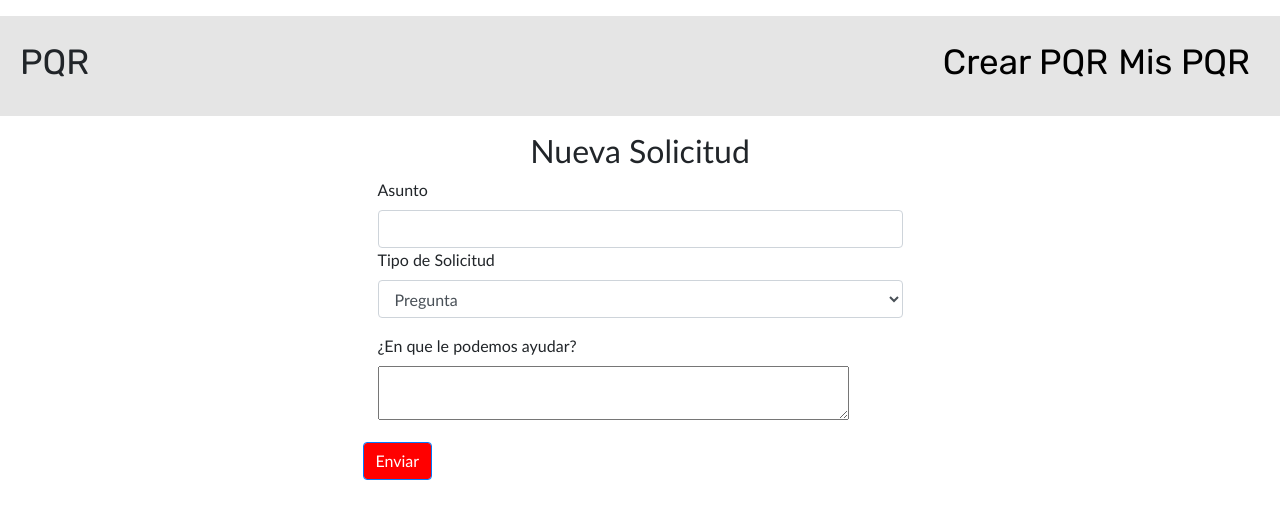
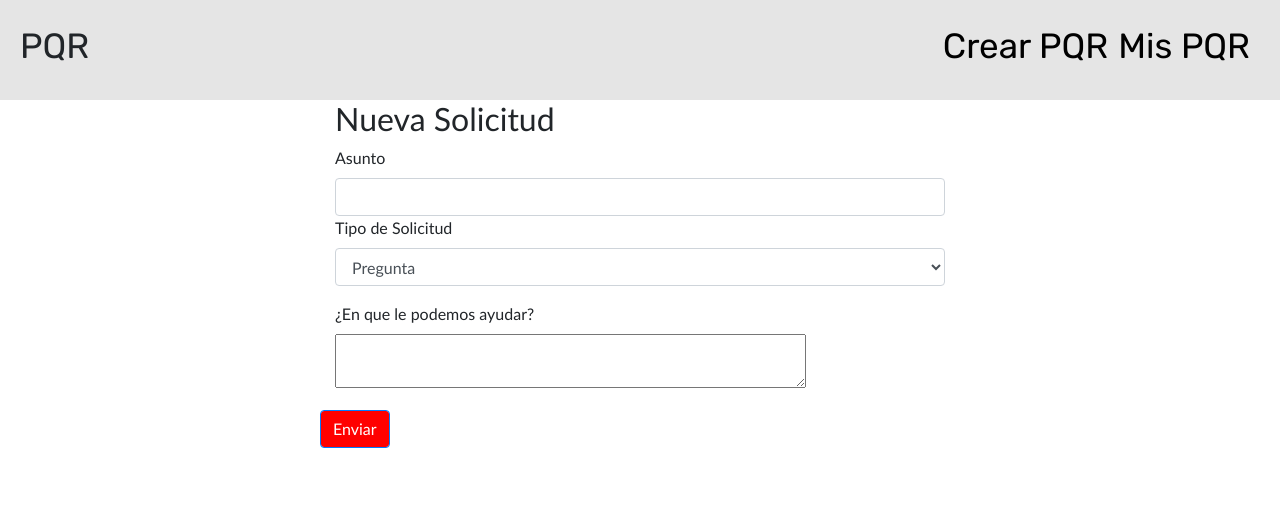
Before and after one commit to Arquitectura-Tarea-0/PQR_DESKTOP_JAVASCRIPT, an Electron app: page Vista/HTML/crearPQR.html in a window 1280 px wide. Drawn offline with nearby package versions, Linux system fonts and the light colour scheme.

Commit message:
Revert "Misc edits"
This reverts commit e26db0c3c12ddb6ebb558602a09b3b72494d7b8d.

```diff
--- a/Vista/CSS/estilo.css
+++ b/Vista/CSS/estilo.css
@@ -1,6 +1,6 @@
 #principal{
-	padding-top: 1em;
 	width: auto;
+	height: 100px;
 	margin: auto;
 }
 
@@ -15,10 +15,6 @@ header{
 
 body{
 	font-family: "Trebuchet MS", Verdana, Arial, Helvetica, sans-serif;
-}
-
-h2 {
-	text-align: center;
 }
 
 a:link {
@@ -41,8 +37,3 @@ a:visited {
 .alignright {
 	float: right;
 }
-
-panel-default {
-	border: 1;
-	background-color: red;
-}
--- a/Vista/HTML/crearPQR.html
+++ b/Vista/HTML/crearPQR.html
@@ -2,19 +2,18 @@
 <html>
 <meta charset="utf-8">
 <head>
-	<title>Nueva Solicitud</title>
-
+	<title>Solicitud</title>
 	<link rel="stylesheet" href="https://stackpath.bootstrapcdn.com/bootstrap/4.5.2/css/bootstrap.min.css" integrity="sha384-JcKb8q3iqJ61gNV9KGb8thSsNjpSL0n8PARn9HuZOnIxN0hoP+VmmDGMN5t9UJ0Z" crossorigin="anonymous">
 	<link rel="stylesheet" type="text/css" href="../CSS/estilo.css">
 	<script src="../JS/newPQR.js"></script>
 </head>
 <body>
 	<div id="header"></div>
-	<div class="container" id="principal">
+	<div class="row" id="principal">
 		<div class="col-sm-6 mx-auto">
-			<div class="panel panel-default">
+			<div class="panel panel-primary">
 				<div class="panel-heading">
-					<h2>Nueva Solicitud</h2>
+					<h2 style="float: center;">Nueva Solicitud</h2>
 				</div>
 				<div class="panel-body">
 					<div class="form-group">
--- a/Vista/JS/loadPQR.js
+++ /dev/null
@@ -1 +0,0 @@
-sessionStorage.removeItem("request");
```
